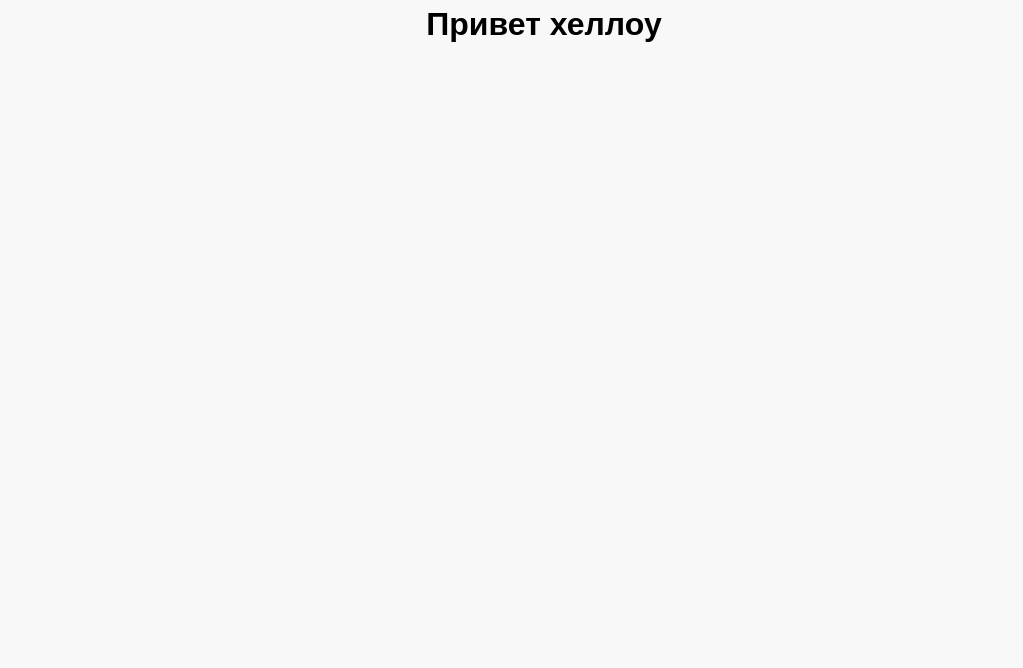
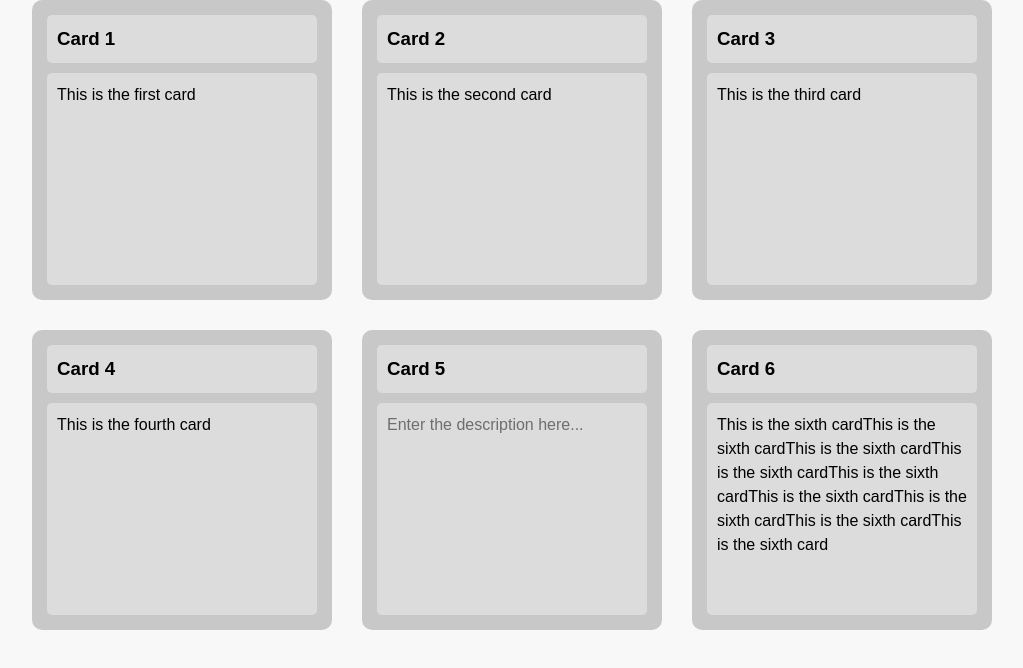
Before and after one commit to KARMA123321/vue-project, a Vue app in the folder vue-project/: page /main in a window 1280 px wide. Shown: the top 668 px of the page, without its empty margins (96-1119 px from the left). Built offline with nearby package versions, Linux system fonts and the light colour scheme; the HTML template or start-up script is replaced by a standard one.

Commit message:
Modify MainView

```diff
--- a/vue-project/src/views/MainView/MainView.vue
+++ b/vue-project/src/views/MainView/MainView.vue
@@ -1,5 +1,39 @@
-<script setup lang="ts"></script>
+<script setup lang="ts">
+import CardList from "@/components/CardList/CardList.vue";
+import type { CardProps } from "@/components/Card/props";
+import { ref, type Ref } from "vue";
+
+const cards: Ref<CardProps[]> = ref([
+  { id: 1, title: "Card 1", content: "This is the first card" },
+  { id: 2, title: "Card 2", content: "This is the second card" },
+  { id: 3, title: "Card 3", content: "This is the third card" },
+  { id: 4, title: "Card 4", content: "This is the fourth card" },
+  { id: 5, title: "Card 5", content: "" },
+  {
+    id: 6,
+    title: "Card 6",
+    content:
+      "This is the sixth cardThis is the sixth cardThis is the sixth cardThis is the sixth cardThis is the sixth cardThis is the sixth cardThis is the sixth cardThis is the sixth cardThis is the sixth card",
+  },
+]);
+</script>
 
 <template>
-  <h1 style="text-align: center;">{{ "Привет хеллоу" }}</h1>
+  <div class="main-view-wrapper">
+    <CardList class="list" :cards="cards"></CardList>
+  </div>
 </template>
+
+<style lang="css" scoped>
+.main-view-wrapper {
+  display: flex;
+  flex: 1;
+  justify-content: center;
+  align-items: flex-start;
+  height: 100%;
+}
+
+.list {
+  width: 80%;
+}
+</style>
```
